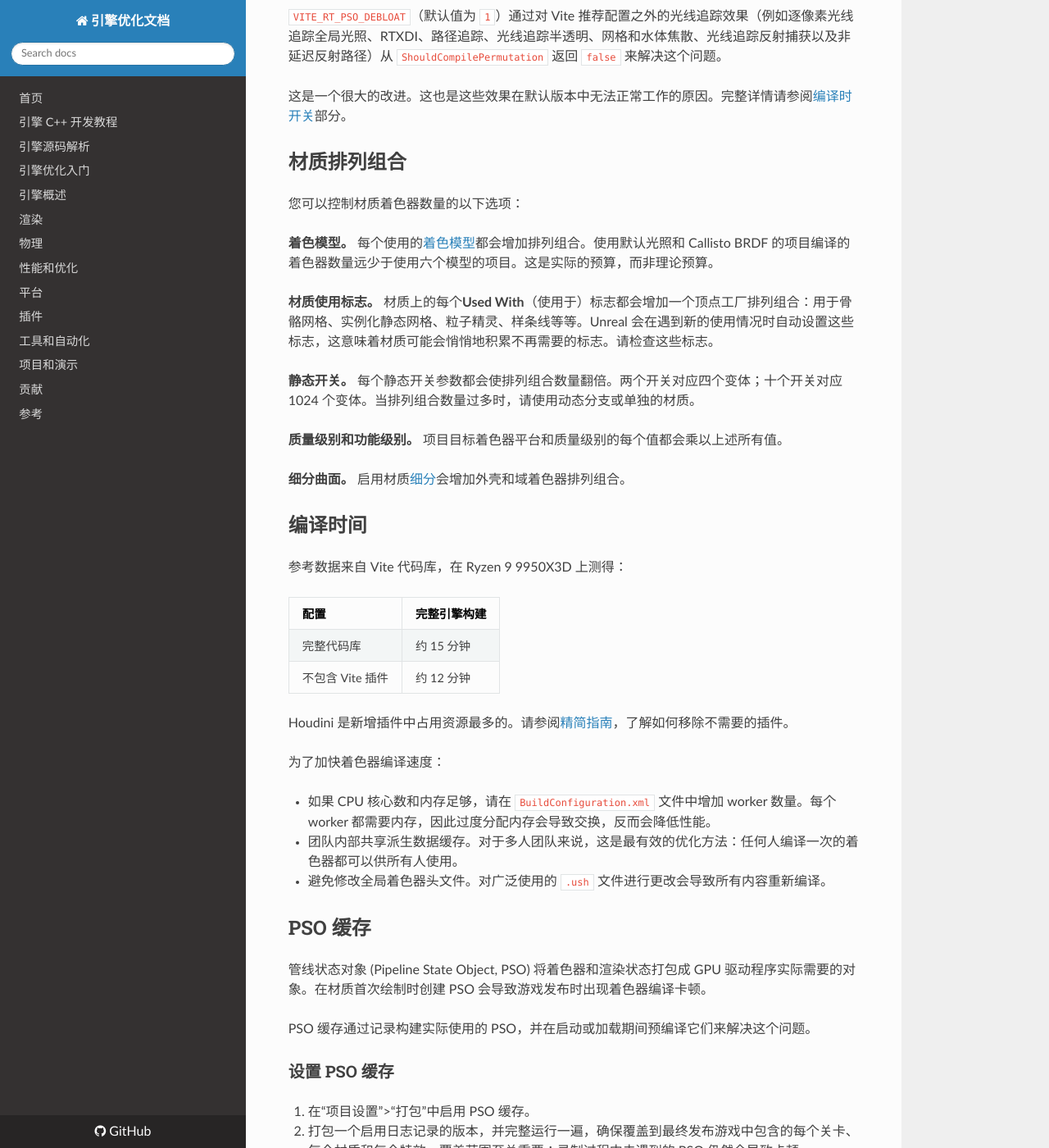
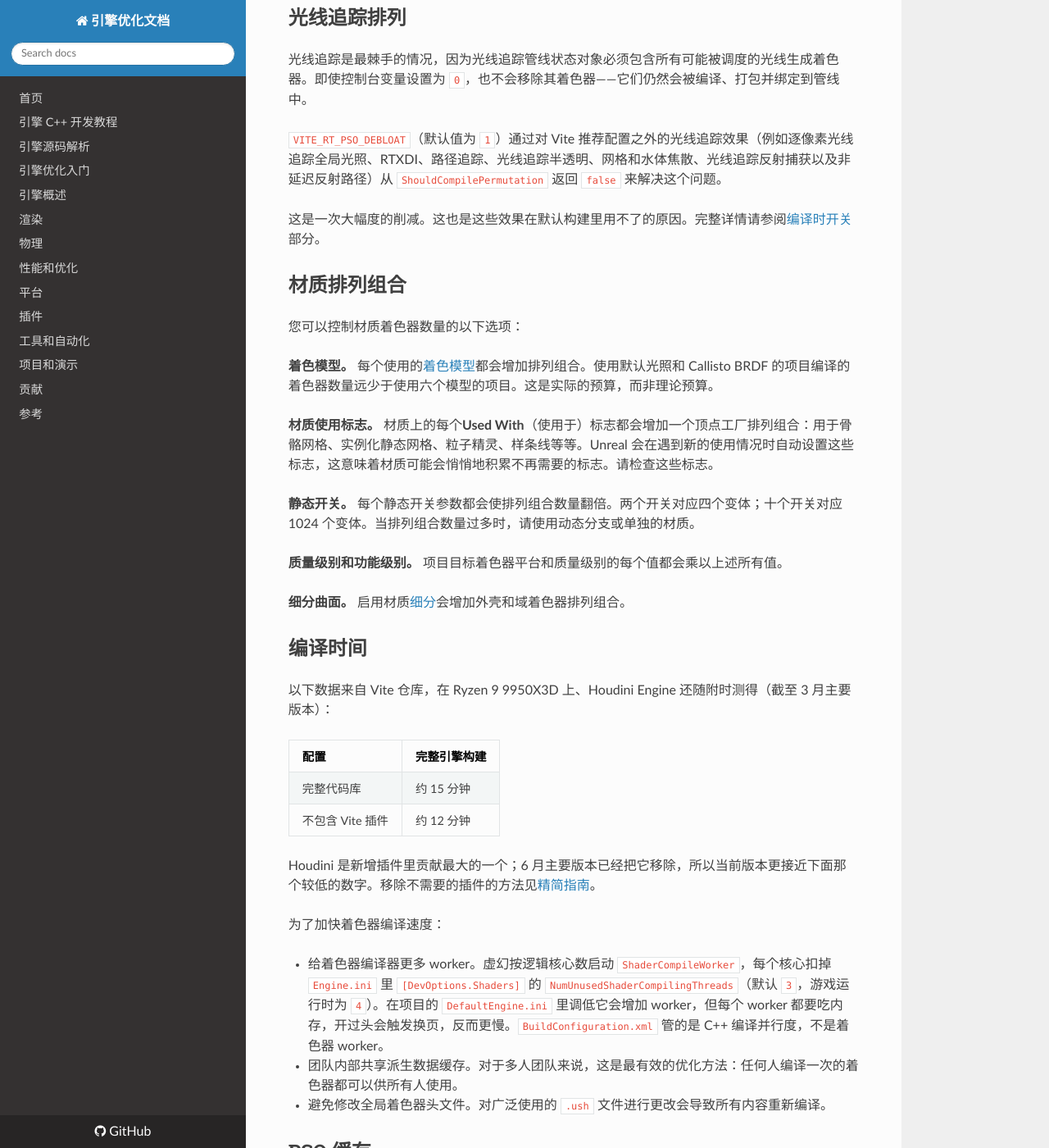
Before and after one commit to OpenHUTB/cpp, an MkDocs documentation site: the page built from docs/optimization/Performance/Shader-Compilation-And-PSO.md, in a window 1280 px wide and 1400 px high, scrolled down 557 px. Shown: the whole window at 82% size. Built offline with MkDocs 1.6.1, drawn with Linux system fonts in a browser that asks for light colours; nearby versions of some CDN libraries; a script that is not in the unit is left out; some of the changed text lies outside the part shown.

Commit message:
docs: 修正着色器编译页的 worker 设置并补回版本说明
- 原文写明着色器 worker 由 Engine.ini 的 NumUnusedShaderCompilingThreads 控制，BuildConfiguration.xml 只管 C++ 并行度；
原译说在 BuildConfiguration.xml 里加 worker，方向正好相反
- 编译时间数据补上「Houdini 随附时（截至 3 月主要版本）」，以及 6 月主要版本移除 Houdini 后更接近 12 分钟
- PSO 缓存步骤编号从 1-4 跳到 6，改为 5
- 补「概要」note；large reduction 改为「大幅度的削减」

```diff
--- a/docs/optimization/Performance/Shader-Compilation-And-PSO.md
+++ b/docs/optimization/Performance/Shader-Compilation-And-PSO.md
@@ -1,4 +1,7 @@
 # 着色器编译和 PSO
+
+!!! note "概要"
+    着色器排列组合的数量决定编译时间、包体大小与运行时卡顿。Vite 的主要杠杆是 `VITE_RT_PSO_DEBLOAT`，把不随包发布的光追效果对应的排列组合移除；你手上的杠杆则是着色模型的使用纪律与 PSO 缓存。
 
 着色器排列组合的数量会影响编译时间、打包大小和运行时卡顿。Vite 的主要控制手段是 `VITE_RT_PSO_DEBLOAT`，它会移除未包含的特效的光线追踪排列组合。而您主要的控制手段是着色器模型规范和 PSO 缓存。
 
@@ -16,7 +19,7 @@
 `VITE_RT_PSO_DEBLOAT`（默认值为 `1`）通过对 Vite 推荐配置之外的光线追踪效果（例如逐像素光线追踪全局光照、RTXDI、路径追踪、光线追踪半透明、网格和水体焦散、光线追踪反射捕获以及非延迟反射路径）从 `ShouldCompilePermutation` 返回 `false` 来解决这个问题。
 
 
-这是一个很大的改进。这也是这些效果在默认版本中无法正常工作的原因。完整详情请参阅[编译时开关](Compile-Time-Switches.md)部分。
+这是一次大幅度的削减。这也是这些效果在默认构建里用不了的原因。完整详情请参阅[编译时开关](Compile-Time-Switches.md)部分。
 
 
 ## 材质排列组合
@@ -35,7 +38,7 @@
 
 ## 编译时间
 
-参考数据来自 Vite 代码库，在 Ryzen 9 9950X3D 上测得：
+以下数据来自 Vite 仓库，在 Ryzen 9 9950X3D 上、Houdini Engine 还随附时测得（截至 3 月主要版本）：
 
 | 配置 | 完整引擎构建 |
 |---|---|
@@ -43,11 +46,11 @@
 | 不包含 Vite 插件 | 约 12 分钟 |
 
 
-Houdini 是新增插件中占用资源最多的。请参阅[精简指南](Debloat-Guide.md)，了解如何移除不需要的插件。
+Houdini 是新增插件里贡献最大的一个；6 月主要版本已经把它移除，所以当前版本更接近下面那个较低的数字。移除不需要的插件的方法见[精简指南](Debloat-Guide.md)。
 
 为了加快着色器编译速度：
 
-- 如果 CPU 核心数和内存足够，请在 `BuildConfiguration.xml` 文件中增加 worker 数量。每个 worker 都需要内存，因此过度分配内存会导致交换，反而会降低性能。
+- 给着色器编译器更多 worker。虚幻按逻辑核心数启动 `ShaderCompileWorker`，每个核心扣掉 `Engine.ini` 里 `[DevOptions.Shaders]` 的 `NumUnusedShaderCompilingThreads`（默认 `3`，游戏运行时为 `4`）。在项目的 `DefaultEngine.ini` 里调低它会增加 worker，但每个 worker 都要吃内存，开过头会触发换页，反而更慢。`BuildConfiguration.xml` 管的是 C++ 编译并行度，不是着色器 worker。
 - 团队内部共享派生数据缓存。对于多人团队来说，这是最有效的优化方法：任何人编译一次的着色器都可以供所有人使用。
 - 避免修改全局着色器头文件。对广泛使用的 `.ush` 文件进行更改会导致所有内容重新编译。
 
```
Also changed, not shown: other parts of docs/optimization/Performance/Shader-Compilation-And-PSO.md (+1 -1 lines).
